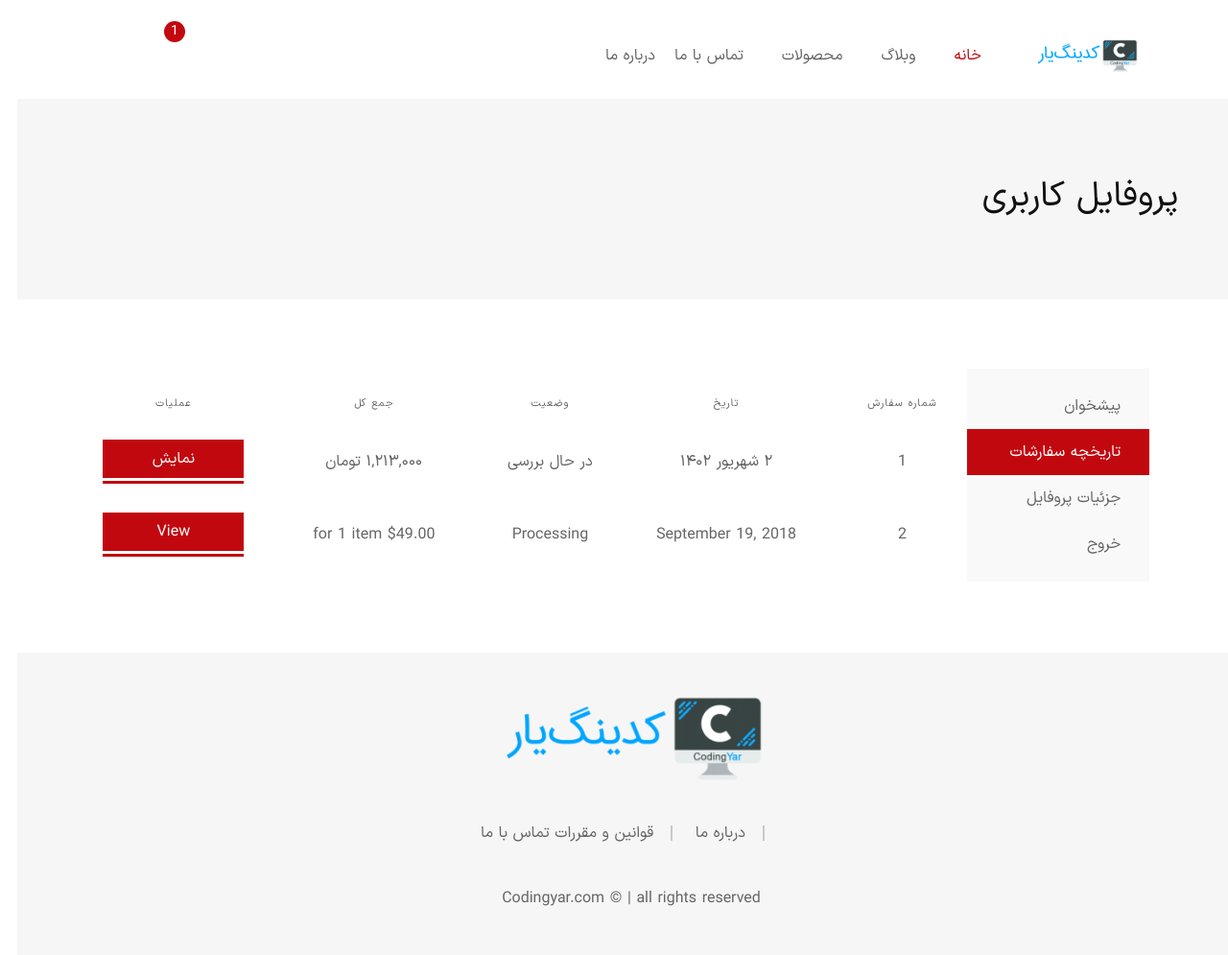
After one commit to Mosllems/Online_shop, a Django app: template pages/templates/pages/myaccount.html in a window 1280 px wide, after a click on "تاریخچه سفارشات". The commit adds this page. Shown: the whole page at 96% size. Run offline with Django 5.2, Linux system fonts and the light colour scheme; the template is opened without the code that fills it: most values are stand-ins (such as "Sample title", 1, 10 or a date in 2020); some libraries are stand-ins or nearby versions; some web fonts are replaced.

Commit message:
add user profile and updated login and signup forms

```diff
--- a/config/urls.py
+++ b/config/urls.py
@@ -24,8 +24,10 @@ urlpatterns = [
     path('admin/', admin.site.urls),
     path("", include("pages.urls")),
     path('accounts/', include('allauth.urls')),
+    path("myaccount/", include("pages.urls")),
     path('products/', include("products.urls")),
     path("cart/", include("cart.urls")),
     path("order/", include("orders.urls")),
+    path("payment/", include("payment.urls")),
 
 ] + static(settings.MEDIA_URL, document_root=settings.MEDIA_ROOT)
--- a/orders/models.py
+++ b/orders/models.py
@@ -17,6 +17,9 @@ class Order(models.Model):
     def __str__(self):
         return f"Order {self.id}"
 
+    def get_total_price(self):
+        return sum(item.quantity * item.price for item in self.items.all())
+
 
 class OrderItem(models.Model):
     order = models.ForeignKey(Order, on_delete=models.CASCADE, related_name="items")
--- /dev/null
+++ b/pages/templates/pages/myaccount.html
@@ -0,0 +1,226 @@
+{% extends "_base.html" %}
+
+{% block page_title %}
+    My Account
+{% endblock page_title %}
+
+{% block content %}
+    {% include "top_header.html" with header_name="پروفایل کاربری" %}
+    <!-- Main Content Wrapper Start -->
+    <div class="main-content-wrapper">
+        <div class="page-content-inner ptb--80">
+            <div class="container">
+                <div class="row">
+                    <div class="col-12">
+                        <div class="user-dashboard-tab flex-column flex-md-row">
+                            <div class="user-dashboard-tab__head nav flex-md-column" role="tablist"
+                                 aria-orientation="vertical">
+                                <a class="nav-link active" data-toggle="pill" role="tab" href="#dashboard"
+                                   aria-controls="dashboard" aria-selected="true">پیشخوان</a>
+                                <a class="nav-link" data-toggle="pill" role="tab" href="#orders" aria-controls="orders"
+                                   aria-selected="true">تاریخچه سفارشات</a>
+{#                                <a class="nav-link" data-toggle="pill" role="tab" href="#addresses"#}
+{#                                   aria-controls="addresses" aria-selected="true">علاقه مندی ها</a>#}
+                                <a class="nav-link" data-toggle="pill" role="tab" href="#accountdetails"
+                                   aria-controls="accountdetails" aria-selected="true">جزئیات پروفایل</a>
+                                <a class="nav-link" href="{% url 'account_logout' %}">خروج</a>
+                            </div>
+                            <div class="user-dashboard-tab__content tab-content p-4">
+                                <div class="tab-pane fade show active" id="dashboard">
+                                    <p>سلام <strong>{{ user.username }}</strong></p>
+                                    <p>از منوی این قسمت میتوانید اطلاعات خودتان را بررسی کنید.</p>
+                                </div>
+                                <div class="tab-pane fade" id="orders">
+                                    {% if cart %}
+                                        <div class="table-content table-responsive">
+                                            <table class="table text-center">
+                                                <thead>
+                                                <tr>
+                                                    <th>شماره سفارش</th>
+                                                    <th>تاریخ</th>
+                                                    <th>وضعیت</th>
+                                                    <th>جمع کل</th>
+                                                    <th>عملیات</th>
+                                                </tr>
+                                                </thead>
+                                                <tbody>
+                                                <tr>
+                                                    <td>1</td>
+                                                    <td class="wide-column">۲ شهریور ۱۴۰۲</td>
+                                                    <td>در حال بررسی</td>
+                                                    <td class="wide-column">۱,۲۱۳,۰۰۰ تومان</td>
+                                                    <td><a href="product-details.html"
+                                                           class="btn btn-small btn-bg-red btn-color-white btn-hover-2">نمایش</a>
+                                                    </td>
+                                                </tr>
+                                                <tr>
+                                                    <td>2</td>
+                                                    <td class="wide-column">September 19, 2018</td>
+                                                    <td>Processing</td>
+                                                    <td class="wide-column">$49.00 for 1 item</td>
+                                                    <td><a href="product-details.html"
+                                                           class="btn btn-small btn-bg-red btn-color-white btn-hover-2">View</a>
+                                                    </td>
+                                                </tr>
+                                                </tbody>
+                                            </table>
+                                        </div>
+                                    {% else %}
+                                        <div class="message-box mb--30 d-none">
+                                        <p><i class="fa fa-check-circle"></i>هنوز سفارشی ثبت نشده است.</p>
+                                        <a href="shop-sidebar.html">رفتن به فروشگاه</a>
+                                    </div>
+                                    {% endif %}
+                                </div>
+                                <div class="tab-pane fade" id="addresses">
+{#                                    <div class="message-box mb--30 d-none">#}
+{#                                        <p><i class="fa fa-check-circle"></i>هنوز سفارشی ثبت نشده است.</p>#}
+{#                                        <a href="shop-sidebar.html">رفتن به فروشگاه</a>#}
+{#                                    </div>#}
+{#                                    <div class="table-content table-responsive">#}
+{#                                        <table class="table text-center">#}
+{#                                            <thead>#}
+{#                                            <tr>#}
+{#                                                <th>شماره</th>#}
+{#                                                <th>نام محصول</th>#}
+{#                                                <th>تاریخ علاقه مندی</th>#}
+{#                                                <th>عملیات</th>#}
+{#                                            </tr>#}
+{#                                            </thead>#}
+{#                                            <tbody>#}
+{#                                            <tr>#}
+{#                                                <td>۱</td>#}
+{#                                                <td>پیراهن</td>#}
+{#                                                <td class="wide-column">۲ شهریور ۱۴۰۲</td>#}
+{#                                                <td><a href="product-details.html"#}
+{#                                                       class="btn btn-small btn-bg-red btn-color-white btn-hover-2">نمایش</a>#}
+{#                                                </td>#}
+{#                                            </tr>#}
+{#                                            <tr>#}
+{#                                                <td>۲</td>#}
+{#                                                <td>پیراهن ۲</td>#}
+{#                                                <td class="wide-column">۵ شهریور ۱۴۰۲</td>#}
+{#                                                <td><a href="product-details.html"#}
+{#                                                       class="btn btn-small btn-bg-red btn-color-white btn-hover-2">نمایش</a>#}
+{#                                                </td>#}
+{#                                            </tr>#}
+{#                                            </tbody>#}
+{#                                        </table>#}
+{#                                    </div>#}
+                                </div>
+
+                                    <div class="tab-pane fade" id="accountdetails">
+                                    <form action="#" class="form form--account">
+                                        {% csrf_token %}
+                                        <div class="row grid-space-30 mb--20">
+                                            <div class="col-md-6 mb-sm--20">
+                                                <div class="form__group">
+                                                    <label class="form__label form__label--2" for="f_name">Name <span
+                                                            class="required">*</span></label>
+                                                    <input type="text" name="f_name" id="f_name" value="{{ user.first_name }}" class="form__input">
+                                                </div>
+                                            </div>
+                                            <div class="col-md-6">
+                                                <div class="form__group">
+                                                    <label class="form__label form__label--2" for="l_name">Family name
+                                                        <span class="required">*</span></label>
+                                                    <input type="text" name="l_name" id="l_name" value="{{ user.last_name }}" class="form__input">
+                                                </div>
+                                            </div>
+                                            <div class="col-md-6">
+                                                <div class="form__group">
+                                                    <label class="form__label form__label--2" for="user_name">Username
+                                                        <span class="required">*</span></label>
+                                                    <input type="text" name="user_name" id="user_name" value="{{ user.username }}" class="form__input">
+                                                </div>
+                                            </div>
+                                            <div class="col-md-6">
+                                                <div class="form__group">
+                                                    <label class="form__label form__label--2" for="age">Age
+                                                        <span class="required">*</span></label>
+                                                    <input type="text" name="age" id="age" value="{{ user.age }}" class="form__input">
+                                                </div>
+                                            </div>
+                                        </div>
+{#                                        <div class="row mb--20">#}
+{#                                            <div class="col-12">#}
+{#                                                <div class="form__group">#}
+{#                                                    <label class="form__label form__label--2" for="d_name">نام نمایشی#}
+{#                                                        <span class="required">*</span></label>#}
+{#                                                    <input type="text" name="d_name" id="d_name" class="form__input">#}
+{#                                                    <span class="suggestion"><em>این نام نمایشی فقط برای نظرات شما استفاده میشود.</em></span>#}
+{#                                                </div>#}
+{#                                            </div>#}
+{#                                        </div>#}
+                                        <div class="row mb--20">
+                                            <div class="col-12">
+                                                <div class="form__group">
+                                                    <label class="form__label form__label--2" for="email">Email <span
+                                                            class="required">*</span></label>
+                                                    <input type="email" name="email" id="email" value="{{ user.email }}" class="form__input">
+                                                </div>
+                                            </div>
+                                        </div>
+{#                                        <fieldset class="form__fieldset mb--20">#}
+{#                                            <legend class="form__legend">پسوورد</legend>#}
+{#                                            <div class="row mb--20">#}
+{#                                                <div class="col-12">#}
+{#                                                    <div class="form__group">#}
+{#                                                        <label class="form__label form__label--2" for="cur_pass">پسورد#}
+{#                                                            فعلی (اگر نمیخواهید پسورد خود را عوض کنید این بخش را خالی#}
+{#                                                            بگذارید)</label>#}
+{#                                                        <input type="password" name="cur_pass" id="cur_pass"#}
+{#                                                               class="form__input">#}
+{#                                                    </div>#}
+{#                                                </div>#}
+{#                                            </div>#}
+{#                                            <div class="row mb--20">#}
+{#                                                <div class="col-12">#}
+{#                                                    <div class="form__group">#}
+{#                                                        <label class="form__label form__label--2" for="new_pass">پسورد#}
+{#                                                            جدید (اگر نمیخواهید پسورد خود را عوض کنید این بخش را خالی#}
+{#                                                            بگذارید)</label>#}
+{#                                                        <input type="password" name="new_pass" id="new_pass"#}
+{#                                                               class="form__input">#}
+{#                                                    </div>#}
+{#                                                </div>#}
+{#                                            </div>#}
+{#                                            <div class="row">#}
+{#                                                <div class="col-12">#}
+{#                                                    <div class="form__group">#}
+{#                                                        <label class="form__label form__label--2" for="conf_new_pass">تایید#}
+{#                                                            پسورد جدید</label>#}
+{#                                                        <input type="password" name="conf_new_pass" id="conf_new_pass"#}
+{#                                                               class="form__input">#}
+{#                                                    </div>#}
+{#                                                </div>#}
+{#                                            </div>#}
+{#                                        </fieldset>#}
+{#                                        <div class="row">#}
+{#                                            <div class="col-12">#}
+{#                                                <div class="form__group">#}
+{#                                                    <input type="submit" value="ذخیره تغییرات"#}
+{#                                                           class="btn btn-style-1 btn-submit">#}
+{#                                                </div>#}
+{#                                            </div>#}
+{#                                        </div>#}
+{#                                        <button type="button" class="btn btn-style-1 btn-submit"#}
+{#                                            <a href="{% url 'profileupdate' %}">تغییر</a>>#}
+{#                                        </button>#}
+                                        <a href="{% url 'profileupdate' %}" class="btn btn-style-1 btn-submit">تغییر</a>
+                                    </form>
+                                </div>
+
+
+
+                            </div>
+                        </div>
+                    </div>
+                </div>
+            </div>
+        </div>
+    </div>
+    <!-- Main Content Wrapper Start -->
+
+
+{% endblock content %}
--- a/pages/urls.py
+++ b/pages/urls.py
@@ -4,6 +4,8 @@ from . import views
 
 urlpatterns = [
     path('', views.HomePageView.as_view(), name="home"),
+    path('profile/', views.MyAccount.as_view(), name="myaccount"),
+    path('update/', views.ProfileUpdate.as_view(), name="profileupdate"),
     path("aboutus/", views.AboutUsView.as_view(), name="aboutus"),
 
     ]
--- a/templates/_base.html
+++ b/templates/_base.html
@@ -24,7 +24,6 @@
 
     <!-- style css -->
     <link rel="stylesheet" href="{% static 'css/main.css' %}">
-
 
 
 </head>
@@ -90,7 +89,7 @@
                             </a>
                         </li>
                         <li class="header-toolbar__item user-info">
-                            <a href="my-account.html" class="header-toolbar__btn">
+                            <a href="{% url 'myaccount' %}" class="header-toolbar__btn">
                                 <i class="flaticon flaticon-user"></i>
                             </a>
                             <ul class="user-info-menu">
```
Also changed, not shown: pages/forms.py (added, +8 -0 lines), pages/templates/pages/myaccountupdate.html (added, +21 -0 lines), pages/views.py (+21 -3 lines), payment/urls.py (added, +7 -0 lines), payment/views.py (+11 -2 lines), static/css/login.css (added, +140 -0 lines), templates/account/login.html (+27 -8 lines), templates/account/signup.html (+11 -7 lines).
